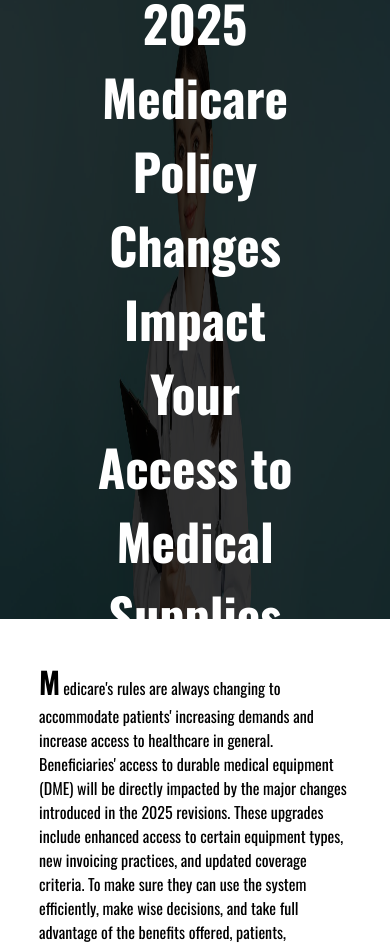
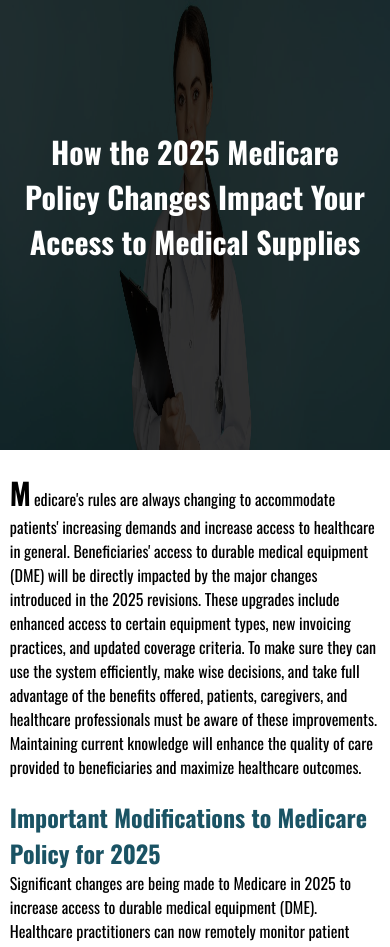
Before and after one commit to MKashanButt/squad-medical-supplies, a Next.js app: page /blogs/2025-medicare-policy-changes in a window 390 px wide. Shown: the part 280-1227 px from the top of the page. Built offline with nearby package versions, Linux system fonts and the light colour scheme.

Commit message:
added reponsiveness on single blog page

```diff
--- a/src/assets/css/SingleBlog.module.css
+++ b/src/assets/css/SingleBlog.module.css
@@ -71,3 +71,33 @@
     text-align: center;
     font-size: 30px;
 }
+
+@media (max-width: 640px) {
+    .hero {
+        height: 60vh;
+    }
+
+    .hero h1 {
+        font-size: 30px;
+        width: 90%;
+    }
+
+    .body {
+        width: 95%;
+        margin: 20px auto;
+    }
+
+    .body .stage .item {
+        width: 100%;
+        padding: 10px;
+    }
+
+    .body .stage .item:nth-of-type(2) {
+        padding-left: 0;
+    }
+
+    .body .stage {
+        gap: 10px;
+        flex-direction: column;
+    }
+}
```
